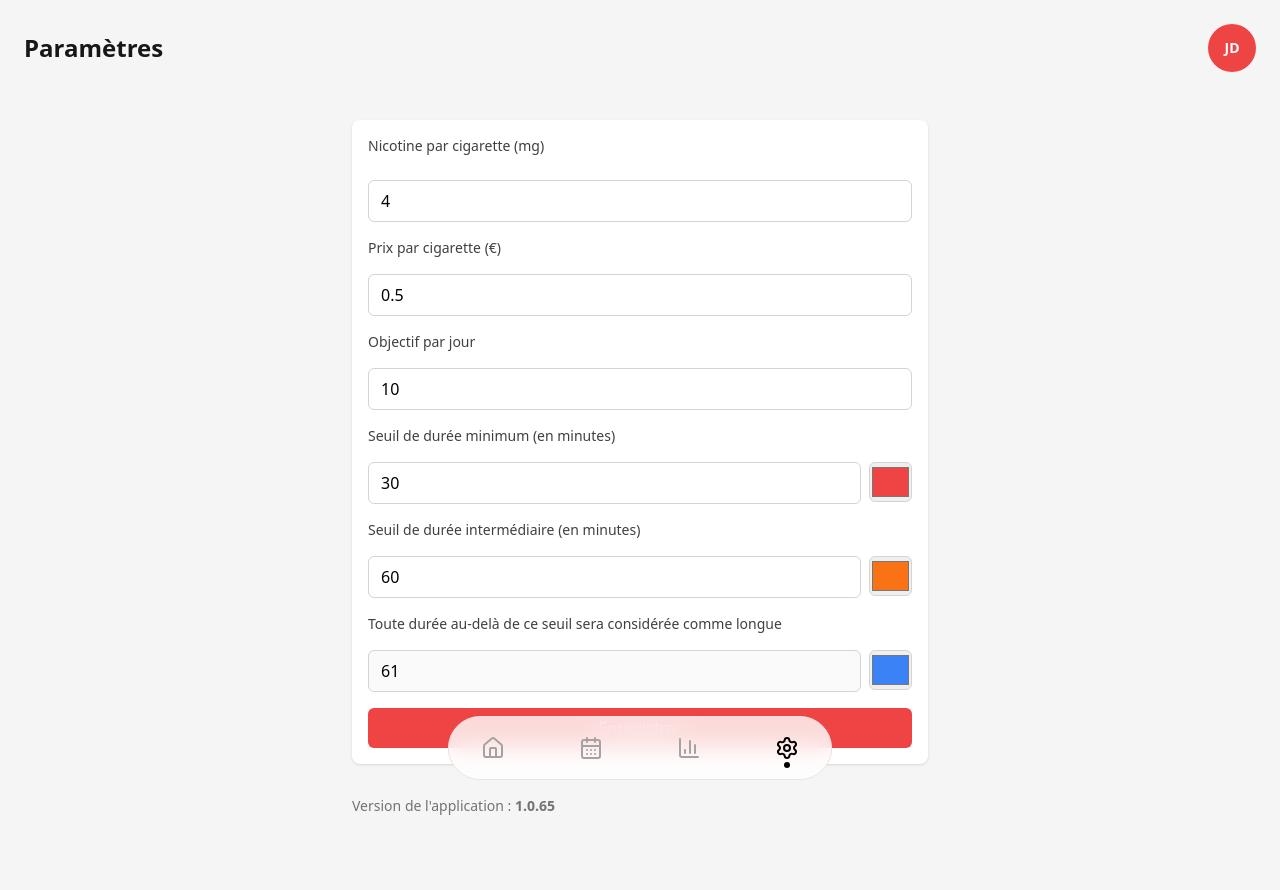
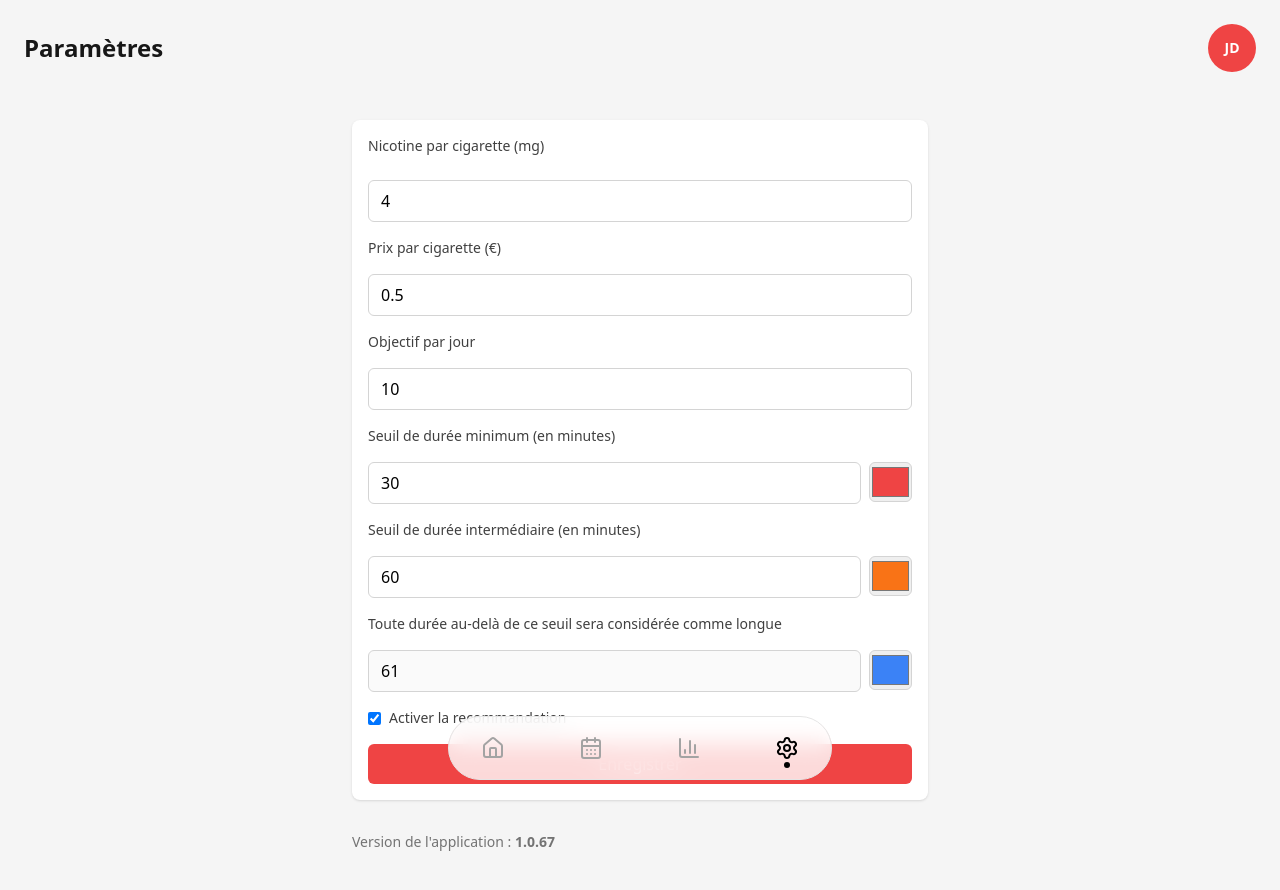
Before and after one commit to gautiermorel/cigtracker, a Vue app: page /settings in a window 1280 px wide. Shown: the top 890 px of the page. Built offline with nearby package versions, Linux system fonts and the light colour scheme.

Commit message:
feat: disable reco

```diff
--- a/package.json
+++ b/package.json
@@ -1,10 +1,10 @@
 {
   "name": "cigtracker",
-  "version": "1.0.65",
+  "version": "1.0.67",
   "type": "module",
   "description": "An app to track cigarette consumption",
   "scripts": {
-    "dev": "vite",
+    "dev": "vite --host",
     "build": "vite build",
     "serve": "vite preview",
     "deploy": "node deploy.js"
--- a/public/version.json
+++ b/public/version.json
@@ -1 +1 @@
-{"version":"1.0.65"}
+{"version":"1.0.67"}
--- a/src/i18n.js
+++ b/src/i18n.js
@@ -32,6 +32,7 @@ const messages = {
     refresh: "Refresh",
     suggestedWaitTime: "Suggested wait time",
     sharingIntro: "is sharing their cigarette log.",
+    enableRecommendation: "Enable recommendation",
   },
   fr: {
     home: "Accueil",
@@ -64,6 +65,7 @@ const messages = {
     refresh: "Rafraîchir",
     suggestedWaitTime: "Délai recommandé",
     sharingIntro: "vous partage son suivi de cigarette",
+    enableRecommendation: "Activer la recommandation",
   },
 };
 
--- a/src/views/Home.vue
+++ b/src/views/Home.vue
@@ -15,11 +15,15 @@
         <span v-else>—</span>
       </p>
 
-      <p class="text-sm text-neutral-500 mb-6">
+      <p
+        class="text-sm text-neutral-500"
+        v-if="enableRecommendation && nextCigEstimate !== null"
+      >
         {{ $t("suggestedWaitTime") }} :
         <span v-if="nextCigEstimate !== null">{{ nextCigEstimate }} min</span>
         <span v-else>—</span>
       </p>
+      <div class="mb-6"></div>
 
       <button
         @click="addCigarette"
@@ -47,6 +51,8 @@ import { ref, computed, onMounted, onBeforeUnmount, watch } from "vue";
 import { Upload } from "lucide-vue-next";
 
 const themeColor = localStorage.getItem("themeColor") || "#ef4444";
+const enableRecommendation =
+  localStorage.getItem("enableRecommendation") !== "false";
 
 const STORAGE_KEY = "smokeEvents";
 const events = ref([]);
--- a/src/views/Settings.vue
+++ b/src/views/Settings.vue
@@ -111,6 +111,18 @@
         />
       </div>
 
+      <div class="flex items-center mt-4">
+        <input
+          id="enableRecommendation"
+          type="checkbox"
+          v-model="enableRecommendation"
+          class="mr-2"
+        />
+        <label for="enableRecommendation" class="text-sm text-neutral-700">
+          {{ $t("enableRecommendation") }}
+        </label>
+      </div>
+
       <button
         @click="save"
         :style="{ backgroundColor: themeColor }"
@@ -158,6 +170,10 @@ const colorLongIntervalThreashold = ref(
   localStorage.getItem("colorLongIntervalThreashold") || "#3b82f6"
 );
 
+const enableRecommendation = ref(
+  localStorage.getItem("enableRecommendation") !== "false"
+);
+
 const saved = ref(false);
 
 const save = () => {
@@ -184,10 +200,10 @@ const save = () => {
     "colorLongIntervalThreashold",
     colorLongIntervalThreashold.value
   );
+  localStorage.setItem("enableRecommendation", enableRecommendation.value);
   saved.value = true;
   setTimeout(() => (saved.value = false), 2000);
 };
-
 </script>
 
 <style scoped>
```
